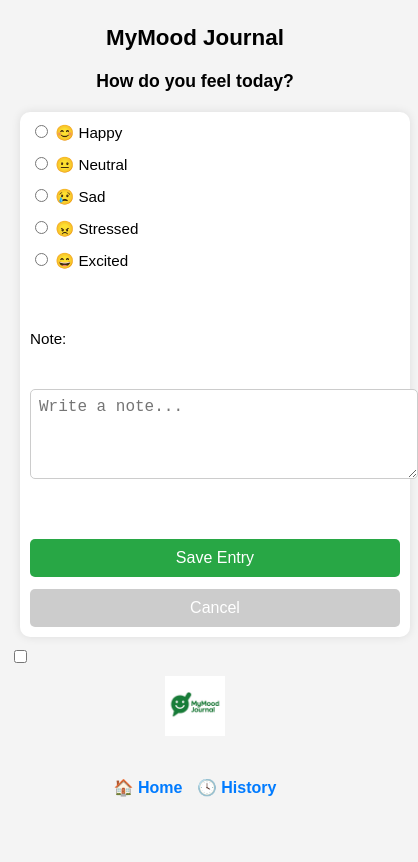
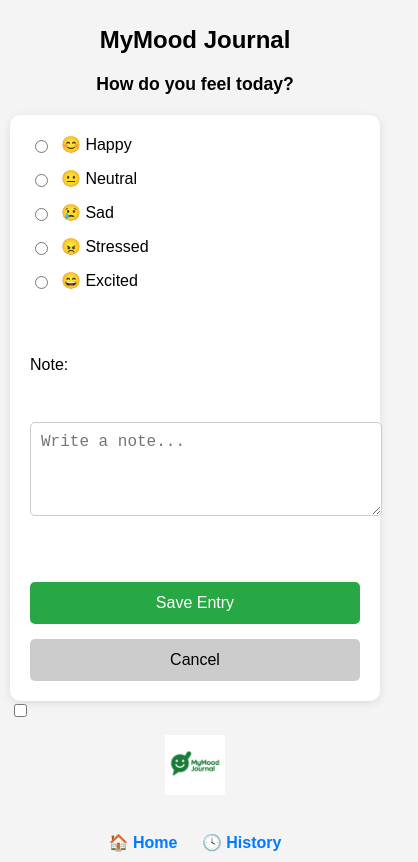
Before and after one commit to bellokangiwa/MyMood-Journal, a plain HTML site: page new-entry.html in a window 390 px wide. Shown: the whole page, 418 px wide, since content can reach past the window. Drawn offline with Linux system fonts and the light colour scheme.

Commit message:
Add files via upload

```diff
--- a/style.css
+++ b/style.css
@@ -1,43 +1,42 @@
-/* General Styling */
+/* ===== Base Styling ===== */
 body {
   font-family: Arial, sans-serif;
   background-color: #f4f4f4;
   color: #000;
   margin: 0;
   padding: 20px;
+  max-width: 600px;
+  margin: auto;
 }
 
-/* Dark mode support */
+h1, h2 {
+  text-align: center;
+  margin-bottom: 20px;
+}
+
+/* ===== Dark Mode ===== */
 body.dark-mode {
   background-color: #121212;
   color: #fff;
 }
 
-/* Header */
-h1, h2 {
-  text-align: center;
-  margin-bottom: 20px;
+body.dark-mode form,
+body.dark-mode .entry {
+  background-color: #1e1e1e;
+  color: #fff;
 }
 
-/* Mood form */
+/* ===== Form Styling ===== */
 form {
   background: #fff;
   padding: 20px;
   border-radius: 10px;
   box-shadow: 0 2px 8px rgba(0,0,0,0.1);
-  max-width: 100%;
-  width: 100%;
-  margin: 0 auto;
   display: flex;
   flex-direction: column;
   gap: 15px;
 }
 
-body.dark-mode form {
-  background-color: #1e1e1e;
-}
-
-/* Labels */
 label {
   display: flex;
   align-items: center;
@@ -45,17 +44,16 @@ label {
   font-size: 1.1rem;
 }
 
-/* Text area */
 textarea {
   font-size: 1rem;
   padding: 10px;
   border-radius: 5px;
   border: 1px solid #ccc;
+  resize: vertical;
   width: 100%;
-  resize: vertical;
 }
 
-/* Buttons */
+/* ===== Buttons ===== */
 button {
   padding: 12px;
   font-size: 1rem;
@@ -69,132 +67,62 @@ button[type="submit"] {
   color: white;
 }
 
-button[type="button"] {
+button[type="button"],
+button.cancel {
   background-color: #ccc;
+  color: #000;
 }
 
 button:hover {
   opacity: 0.9;
 }
 
-/* Logo */
-.logo {
-  display: block;
-  margin: 15px auto;
-  max-width: 120px;
-}
-
-/* Navigation links */
+/* ===== Navigation & Links ===== */
 a {
   text-decoration: none;
   color: #007bff;
   font-weight: bold;
-  margin: 0 5px;
+  margin: 0 10px;
 }
 
 a:hover {
   text-decoration: underline;
 }
 
-/* Recent Entries */
+/* ===== Logo ===== */
+img {
+  display: block;
+  margin: 15px auto;
+  max-width: 100px;
+  height: auto;
+}
+
+/* ===== Mood Entry Card ===== */
 .entry {
   background: #fff;
+  border-left: 4px solid green;
   border-radius: 10px;
   padding: 15px;
   margin: 15px 0;
   box-shadow: 0 2px 5px rgba(0,0,0,0.1);
 }
 
-body.dark-mode .entry {
-  background-color: #222;
-}
-
-/* Responsive Layout */
+/* ===== Responsive Layout ===== */
 @media (max-width: 480px) {
   body {
     padding: 10px;
-  }
-
-  form {
-    padding: 15px;
   }
 
   h1 {
     font-size: 1.5rem;
   }
 
-  button {
-    width: 100%;
+  h2 {
+    font-size: 1.1rem;
   }
 
   label {
     font-size: 1rem;
-  }
-}
-/* Base layout */
-body {
-  margin: 0;
-  padding: 0 10px;
-  font-family: Arial, sans-serif;
-  background-color: #f4f4f4;
-}
-
-/* Make form responsive */
-form {
-  max-width: 500px;
-  width: 100%;
-  margin: 20px auto;
-  padding: 15px;
-  background-color: #fff;
-  border-radius: 10px;
-  box-shadow: 0 0 10px rgba(0,0,0,0.1);
-  display: flex;
-  flex-direction: column;
-  gap: 15px;
-}
-
-/* Inputs and buttons */
-textarea, input[type="text"], button {
-  font-size: 1rem;
-  padding: 10px;
-  border-radius: 5px;
-  border: 1px solid #ccc;
-}
-
-button {
-  background-color: #28a745;
-  color: white;
-  border: none;
-  cursor: pointer;
-}
-
-button:hover {
-  background-color: #218838;
-}
-
-button.cancel {
-  background-color: #ccc;
-  color: #333;
-}
-
-.entry {
-  font-size: 1rem;
-  margin-bottom: 15px;
-  padding: 10px;
-  background-color: #fff;
-  border-left: 4px solid green;
-}
-
-/* Responsive fix for smaller screens */
-@media (max-width: 480px) {
-  h1 {
-    font-size: 1.4rem;
-    text-align: center;
-  }
-
-  form {
-    padding: 10px;
-    margin: 10px;
   }
 
   button {
@@ -202,77 +130,7 @@ button.cancel {
   }
 
   .entry {
-    padding: 8px;
     font-size: 0.95rem;
+    padding: 10px;
   }
 }
-/* Basic layout */
-body {
-  max-width: 600px;
-  margin: auto;
-  padding: 10px;
-  font-family: Arial, sans-serif;
-}
-
-/* Form styles */
-form {
-  display: flex;
-  flex-direction: column;
-  gap: 12px;
-}
-
-label {
-  font-size: 1rem;
-  display: block;
-}
-
-textarea {
-  width: 100%;
-  font-size: 1rem;
-  padding: 8px;
-}
-
-button {
-  padding: 10px;
-  font-size: 1rem;
-  cursor: pointer;
-}
-
-/* Logo */
-img {
-  max-width: 100px;
-  height: auto;
-  margin-top: 10px;
-}
-
-/* Dark mode */
-body.dark-mode {
-  background-color: #121212;
-  color: #ffffff;
-}
-
-.dark-mode input,
-.dark-mode textarea,
-.dark-mode button {
-  background-color: #333;
-  color: white;
-}
-
-/* Responsive styles */
-@media (max-width: 480px) {
-  h1 {
-    font-size: 1.4rem;
-  }
-
-  h2 {
-    font-size: 1.1rem;
-  }
-
-  label {
-    font-size: 0.95rem;
-  }
-
-  button {
-    width: 100%;
-  }
-}
```
